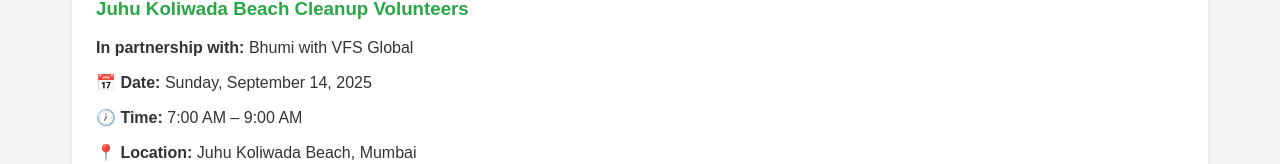
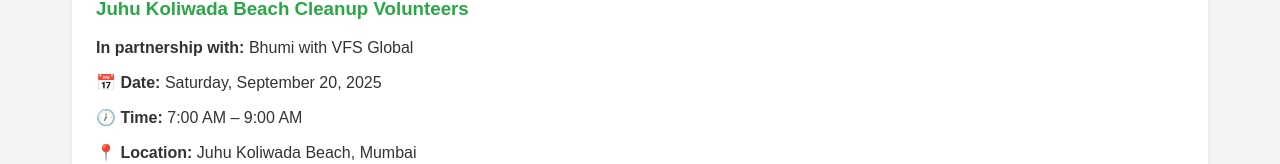
Before and after one commit to OG-DHRUV-1002/dns-website, a React (Create React App) app: page /upcoming-events in a window 1280 px wide. Shown: the part 265-429 px from the top of the page. Built offline with nearby package versions, Linux system fonts and the light colour scheme.

Commit message:
UpcomingEvents.js

```diff
--- a/src/pages/UpcomingEvents.js
+++ b/src/pages/UpcomingEvents.js
@@ -8,7 +8,7 @@
     {
       title: 'Juhu Koliwada Beach Cleanup Volunteers',
       ngo: 'Bhumi with VFS Global',
-      date: 'Sunday, September 14, 2025',
+      date: 'Saturday, September 20, 2025',
       time: "7:00 AM – 9:00 AM",
       location: "Juhu Koliwada Beach, Mumbai",
       description: 'This International Coastal Cleanup Day, let’s come together to create a real impact where it matters most — our oceans. Bhumi, in collaboration with VFS Global, is organizing large-scale coastal cleanups in Mumbai, and we are inviting corporates, Individuals, Colleges to come along.',
```
